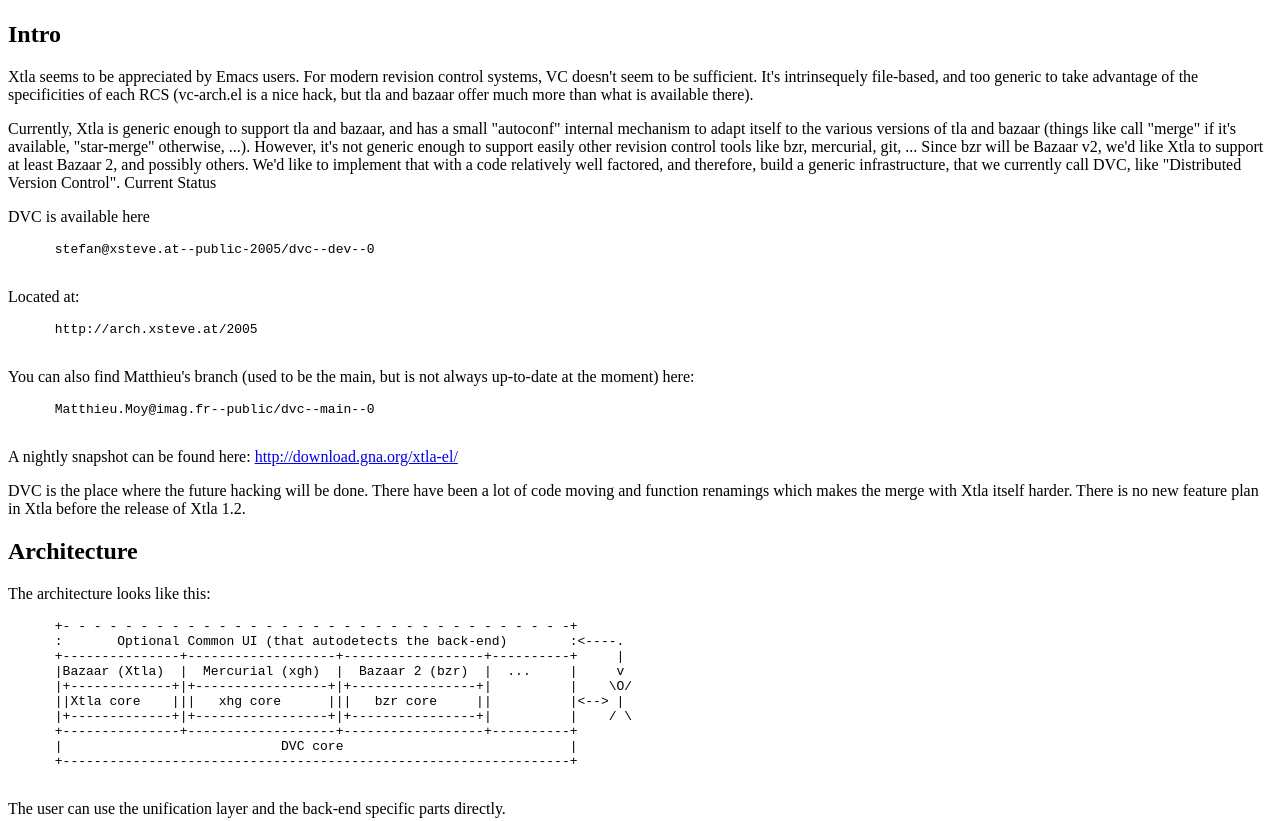
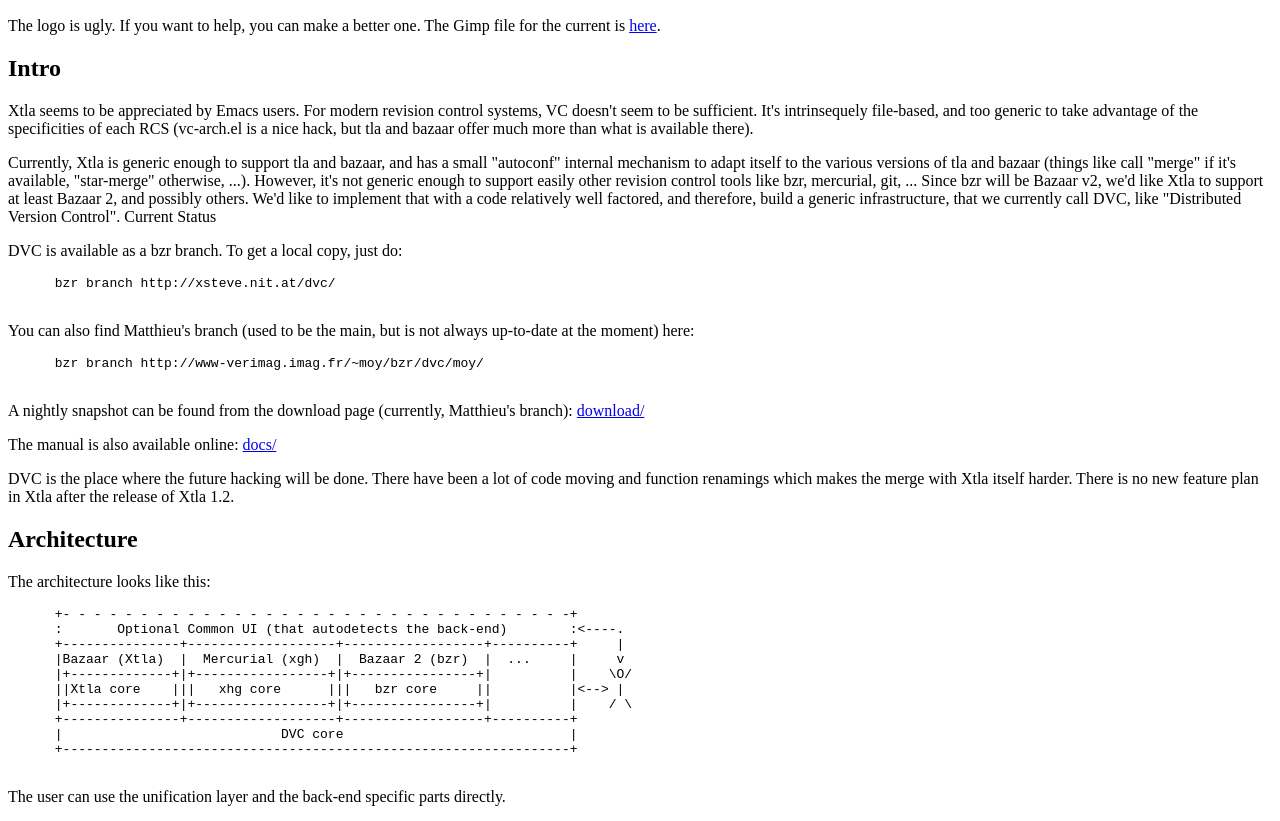
Before and after one commit to nanasess/dvc, a plain HTML site: page www/index.html in a window 1280 px wide. Shown: the part 99-920 px from the top of the page. Drawn offline with nearby package versions, Linux system fonts and the light colour scheme; files that its build step writes are made by us from their sources.

Commit message:
Fixes in dvc-cron.sh

```diff
--- a/www/index.html
+++ b/www/index.html
@@ -18,6 +18,9 @@
     <h1>DVC: Distributed Version Control for Emacs</h1>
 
     <img src="dvc.png" />
+    <p>The logo is ugly. If you want to help, you can make a better
+    one. The Gimp file for the current
+    is <a href="dvc.xcf">here</a>.</p>
 
     <h2>Intro</h2>
 
@@ -39,29 +42,28 @@
     Version Control". Current Status
     </p>
 
-    <p>DVC is available here</p>
+    <p>DVC is available as a bzr branch. To get a local copy, just do:</p>
 
     <pre>
-      stefan@xsteve.at--public-2005/dvc--dev--0
-    </pre>
-
-    <p>Located at:</p>
-    <pre>
-      http://arch.xsteve.at/2005
+      bzr branch http://xsteve.nit.at/dvc/
     </pre>
 
     <p>You can also find Matthieu's branch (used to be the main, but
     is not always up-to-date at the moment) here:</p>
 
     <pre>
-      Matthieu.Moy@imag.fr--public/dvc--main--0
+      bzr branch http://www-verimag.imag.fr/~moy/bzr/dvc/moy/
     </pre>
 
-    <p>A nightly snapshot can be found here: <a href="http://download.gna.org/xtla-el/">http://download.gna.org/xtla-el/</a></p>
+    <p>A nightly snapshot can be found from the download page
+    (currently, Matthieu's branch):
+    <a href="download/">download/</a></p>
+
+    <p>The manual is also available online: <a href="docs/">docs/</a></p>
 
     <p>DVC is the place where the future hacking will be done. There have
     been a lot of code moving and function renamings which makes the merge
-    with Xtla itself harder. There is no new feature plan in Xtla before
+    with Xtla itself harder. There is no new feature plan in Xtla after
     the release of Xtla 1.2.</p>
 
     <h2>Architecture</h2>
```
Also changed, not shown: 2 other files.
